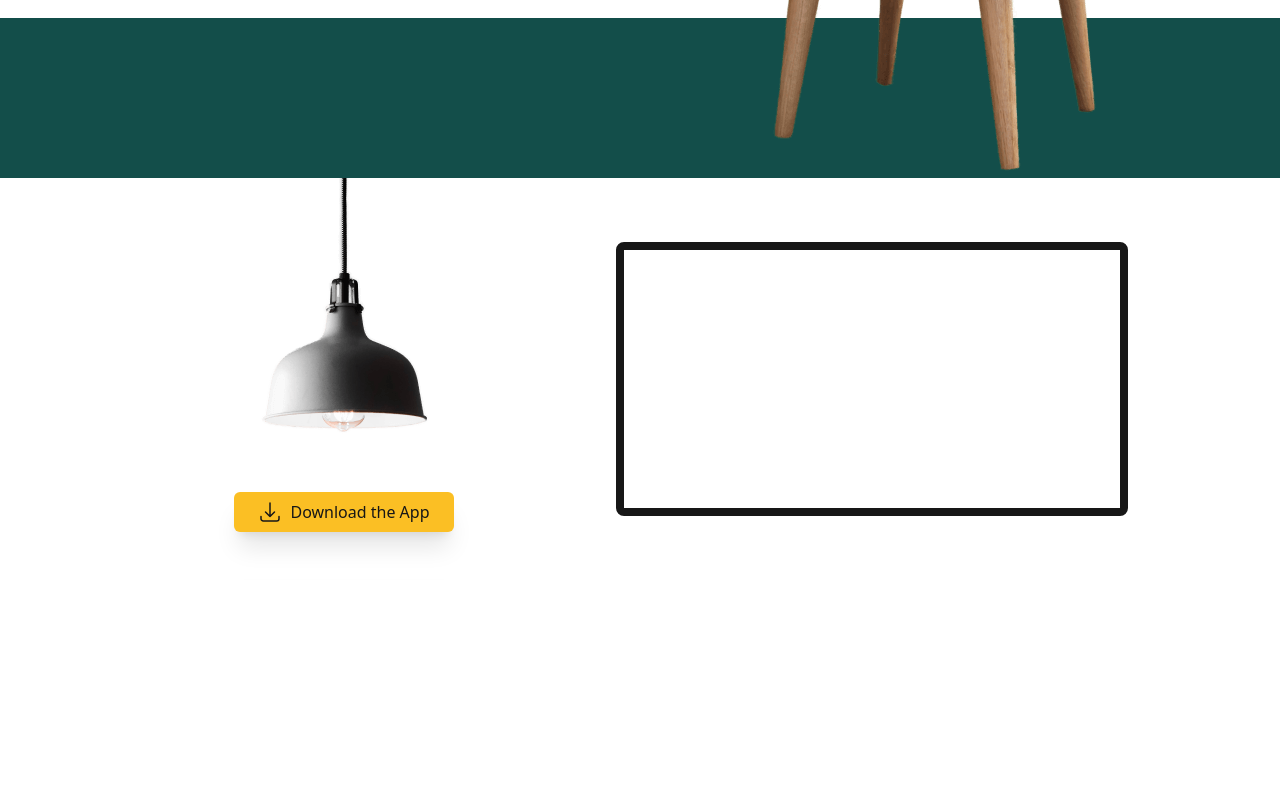
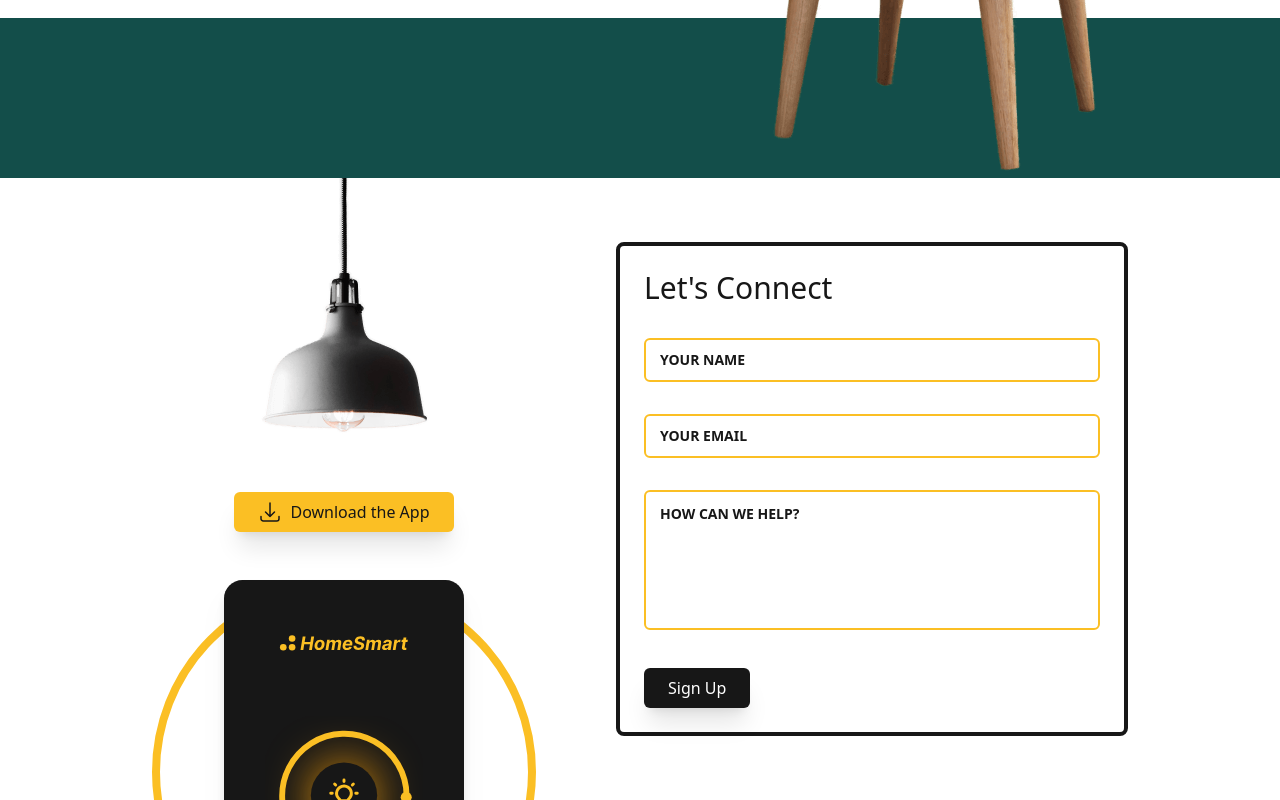
Before and after one commit to ShahramShakiba/HomeSmart-Landing-Page, a website built with Vite: page HomeSmart-Landing-Page/index.html in a window 1280 px wide. Shown: the part 2401-3201 px from the top of the page. Before the commit the page ends 2981 px from the top, so only its background shows below. Built offline with nearby package versions, Linux system fonts and the light colour scheme.

Commit message:
Styling Form | connect siblings with "peer-class"

```diff
--- a/HomeSmart-Landing-Page/index.html
+++ b/HomeSmart-Landing-Page/index.html
@@ -328,7 +328,7 @@
               </p>
             </div>
 
-            <!--Download-Btn-->
+            <!--SignUp-Btn-->
             <a
               href="#"
               class="py-2 px-6 bg-amber-400 dark:text-neutral-900 flex gap-2 shadow-xl hover:shadow-none transition-shadow focus:outline-none focus-visible:ring-2 ring-neutral-900 rounded-md ring-offset-4 ring-offset-white dark:ring-amber-400 dark:ring-offset-neutral-800"
@@ -384,17 +384,88 @@
             <span>Download the App</span>
           </a>
 
+          <!--app-image-->
           <img
             src="./assets/app.svg"
             alt="app"
             width="240"
             class="hidden md:block drop-shadow-xl absolute left-1/2 -translate-x-1/2 max-w-16 xl:max-w-xs"
           />
+
+          <!--Circle-->
+          <div
+            class="absolute -bottom-18 left-1/2 -translate-x-1/2 aspect-square md:w-72 md:border-8 border-amber-400 rounded-full lg:w-96 -z-10"
+          ></div>
         </div>
 
+        <!-- Form ------------->
         <form
-          class="relative border-8 border-neutral-900 p-6 rounded-lg grid gap-8 md:flex-1 md:max-w-lg my-4 md:my-12 lg:my-16 bg-white dark:bg-neutral-800 w-full"
-        ></form>
+          class="relative border-4 border-neutral-900 p-6 rounded-lg grid gap-8 md:flex-1 md:max-w-lg my-4 md:my-12 lg:my-16 bg-white dark:bg-neutral-800 w-full"
+        >
+          <h2 id="contact" class="text-3xl">Let's Connect</h2>
+
+          <!--Your-Name-->
+          <div class="relative">
+            <input
+              type="text"
+              id="name"
+              class="peer form-input w-full border-2 border-amber-400 rounded-md focus:ring-2 dark:focus:ring-offset-2 focus:ring-amber-400 focus:border-amber-400 focus:outline-none dark:bg-amber-400 dark:text-neutral-900 placeholder-transparent"
+              placeholder="Your Name"
+            />
+
+            <label
+              for="name"
+              class="text-neutral-500 text-sm font-bold uppercase absolute -top-4 left-2 -translate-y-1/2 transition-all peer-placeholder-shown:left-4 peer-placeholder-shown:top-1/2 peer-placeholder-shown:text-neutral-900 peer-focus:-top-4 peer-focus:left-2 peer-focus:text-neutral-600 dark:peer-focus:text-neutral-400"
+            >
+              Your Name
+            </label>
+          </div>
+
+          <!--Your-Email-->
+          <div class="relative">
+            <input
+              type="email"
+              id="email"
+              class="peer form-input w-full border-2 border-amber-400 rounded-md focus:ring-2 dark:focus:ring-offset-2 focus:ring-amber-400 focus:border-amber-400 focus:outline-none dark:bg-amber-400 dark:text-neutral-900 placeholder-transparent"
+              placeholder="Your Email"
+            />
+
+            <label
+              for="email"
+              class="text-neutral-500 text-sm font-bold uppercase absolute -top-4 left-2 -translate-y-1/2 transition-all peer-placeholder-shown:left-4 peer-placeholder-shown:top-1/2 peer-placeholder-shown:text-neutral-900 peer-focus:-top-4 peer-focus:left-2 peer-focus:text-neutral-600 dark:peer-focus:text-neutral-400"
+            >
+              Your Email
+            </label>
+          </div>
+
+          <!--textarea-->
+          <div class="relative">
+            <textarea
+              name="content"
+              id="content"
+              cols="20"
+              rows="5"
+              class="peer form-textarea resize-none w-full border-2 border-amber-400 rounded-md focus:ring-2 dark:focus:ring-offset-2 focus:ring-amber-400 focus:border-amber-400 focus:outline-none dark:bg-amber-400 dark:text-neutral-900 placeholder-transparent"
+              placeholder="How can we help?"
+            ></textarea>
+
+            <label
+              for="content"
+              class="text-neutral-500 text-sm font-bold uppercase absolute -top-3 left-2 -translate-y-1/2 transition-all peer-placeholder-shown:left-4 peer-placeholder-shown:top-6 peer-placeholder-shown:text-neutral-900 peer-focus:-top-4 peer-focus:left-2 peer-focus:text-neutral-600 dark:peer-focus:text-neutral-400"
+            >
+              How can we help?
+            </label>
+          </div>
+
+          <!--SignUp-Btn-->
+          <a
+            role="menuitem"
+            href="#"
+            class="py-2 px-6 bg-neutral-900 w-max text-white shadow-xl hover:shadow-none transition-shadow focus:outline-none focus-visible:ring-2 ring-neutral-900 rounded-md ring-offset-4 ring-offset-white dark:ring-offset-amber-400"
+          >
+            Sign Up
+          </a>
+        </form>
       </div>
     </section>
 
```
